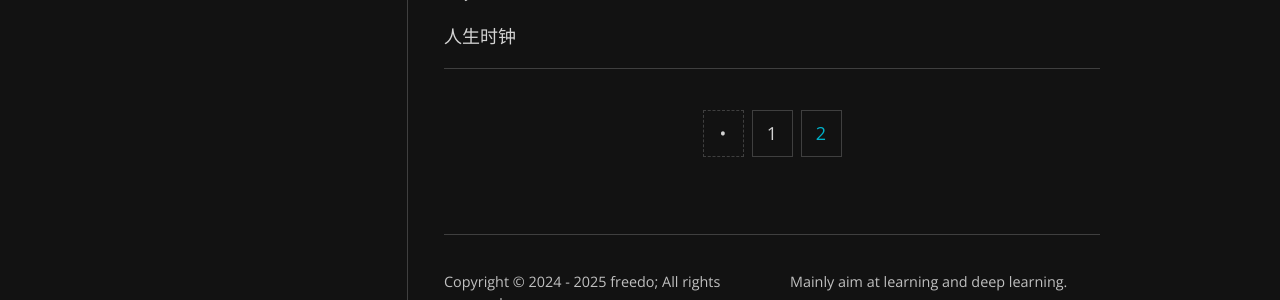
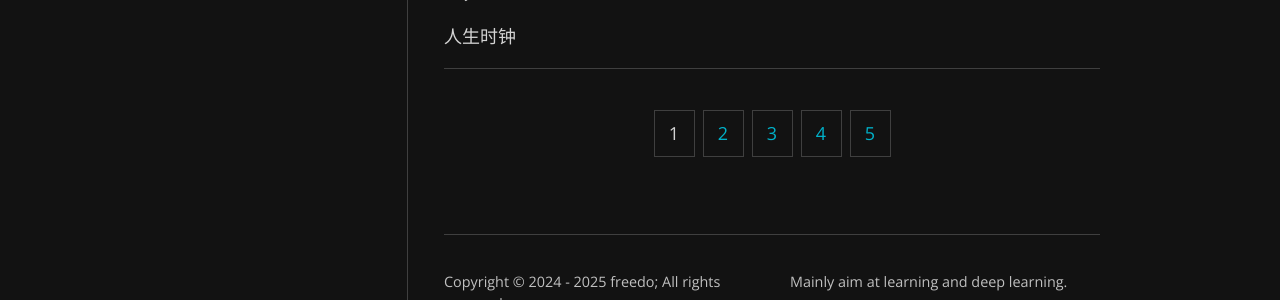
Before and after one commit to hifreedo/yunfuwu, a Jekyll site: the page built from index.html, in a window 1280 px wide. Shown: the part 2063-2363 px from the top of the page. Built offline with Jekyll 4.4.1, drawn with Linux system fonts in a browser that asks for light colours; nearby versions of some CDN libraries; some web fonts are replaced; the list of posts is cut into pages by our own code.

Commit message:
update pagination

```diff
--- a/_layouts/home.html
+++ b/_layouts/home.html
@@ -42,17 +42,15 @@ layout: default
     {% if site.paginate %}
       <div class="pager">
         <ul class="pagination">
-        {%- if paginator.previous_page %}
-          <li><a href="{{ paginator.previous_page_path | relative_url }}" class="previous-page">{{ paginator.previous_page }}</a></li>
-        {%- else %}
-          <li><div class="pager-edge">•</div></li>
-        {%- endif %}
-          <li><div class="current-page">{{ paginator.page }}</div></li>
-        {%- if paginator.next_page %}
-          <li><a href="{{ paginator.next_page_path | relative_url }}" class="next-page">{{ paginator.next_page }}</a></li>
-        {%- else %}
-          <li><div class="pager-edge">•</div></li>
-        {%- endif %}
+        {%- for page_num in (1..paginator.total_pages) %}
+          {%- if page_num == paginator.page %}
+            <li><div class="current-page">{{ page_num }}</div></li>
+          {%- elsif page_num == 1 %}
+            <li><a href="{{ '/' | relative_url }}" class="page-link">{{ page_num }}</a></li>
+          {%- else %}
+            <li><a href="{{ site.paginate_path | replace: ':num', page_num | relative_url }}" class="page-link">{{ page_num }}</a></li>
+          {%- endif %}
+        {%- endfor %}
         </ul>
       </div>
     {%- endif %}
```
